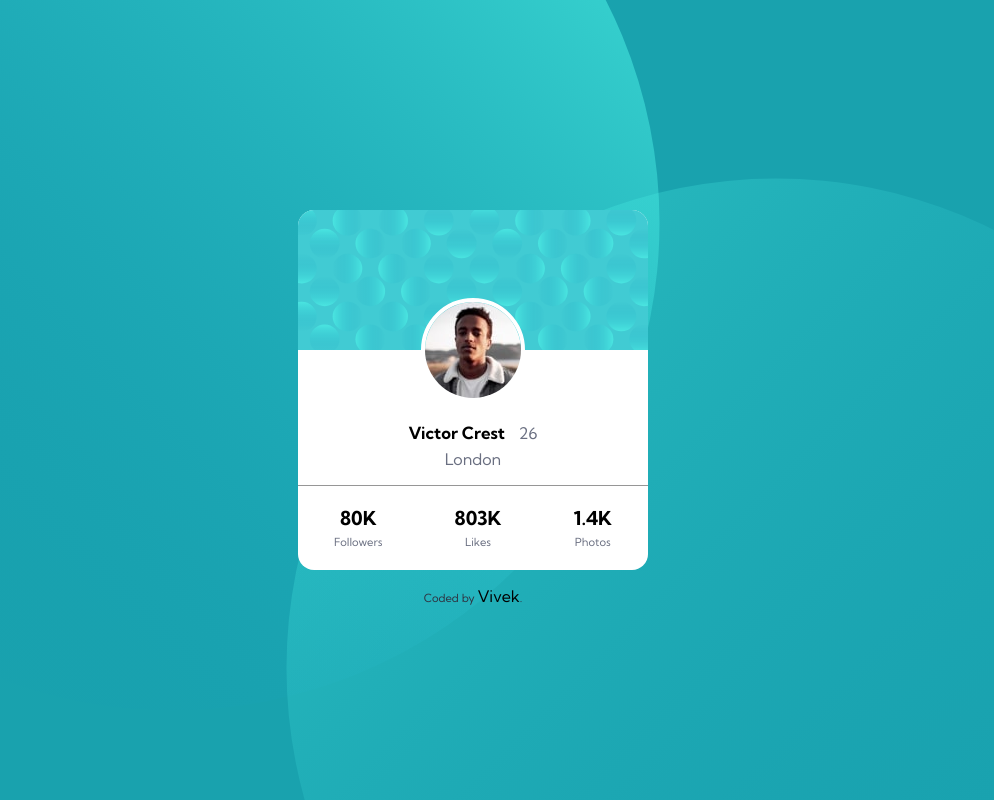
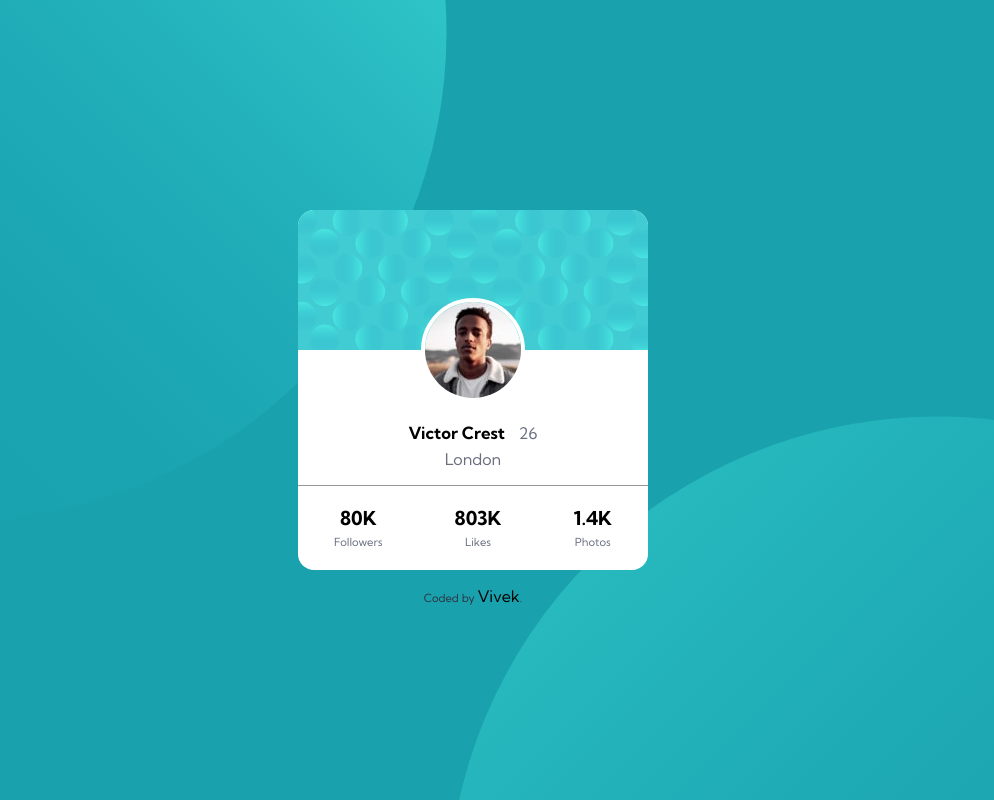
Before and after one commit to Vivek13130/Profile-Card-Component---FM-Challenge, a plain HTML site: page index.html in a window 1280 px wide. Shown: the whole page, without its empty margins (167-1161 px from the left). Drawn offline with Linux system fonts and the light colour scheme.

Commit message:
2nd commit
adjusted the positions of background images , now they are working as expected !

```diff
--- a/style.css
+++ b/style.css
@@ -8,9 +8,9 @@
 }
 
 body {
-    background-image: url(bg-pattern-bottom.svg), url(bg-pattern-top.svg);
-    background-repeat: no-repeat;
-    background-position:150% -100% ,-50% 150% ;
+    background: url(./bg-pattern-top.svg), url(./bg-pattern-bottom.svg);
+    background-position: right 52vw bottom 35vh, left 48vw top 52vh;
+    background-repeat: no-repeat, no-repeat;
     background-color: hsl(185, 75%, 39%);
 
     display: flex;
```
Also changed, not shown: 1 other file.
